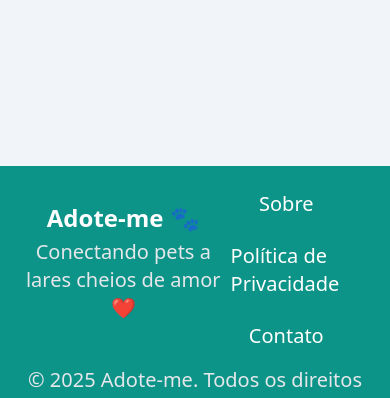
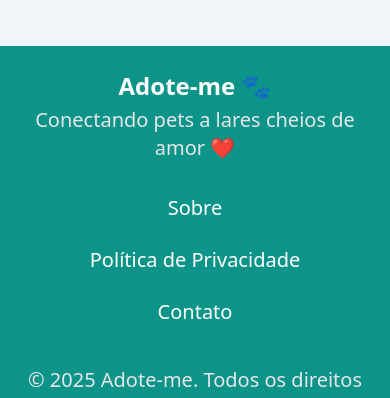
Before and after one commit to Talisson06/adote-me, a React (Vite) app: page / in a window 390 px wide. Shown: the part 398-796 px from the top of the page. Built offline with nearby package versions, Linux system fonts and the light colour scheme; no server answers; the database is empty; a web font is replaced by a local one.

Commit message:
alteração mobile

```diff
--- a/src/components/footer/index.tsx
+++ b/src/components/footer/index.tsx
@@ -1,7 +1,7 @@
 export default function Footer() {
     return (
         <footer className="bg-teal-600 text-white py-6 mt-auto w-full">
-            <div className="container mx-auto flex flex-row sm:flex-col md:gap-2 justify-between items-center px-4">
+            <div className="container mx-auto flex flex-col md:flex-row gap-2 justify-between items-center px-4">
 
                 {/* Logo e descrição */}
                 <div className="text-center md:text-left mb-4 md:mb-0">
```
